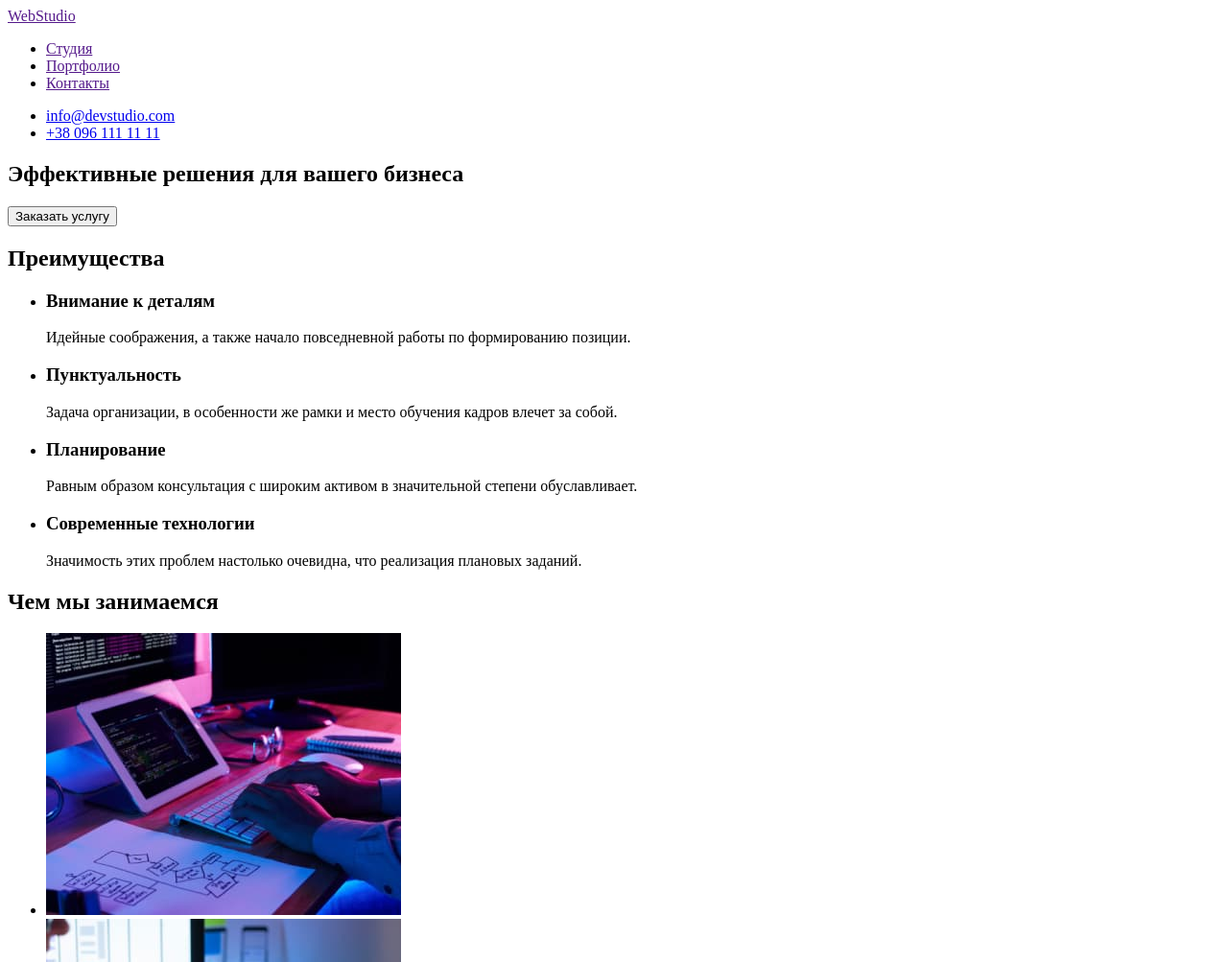
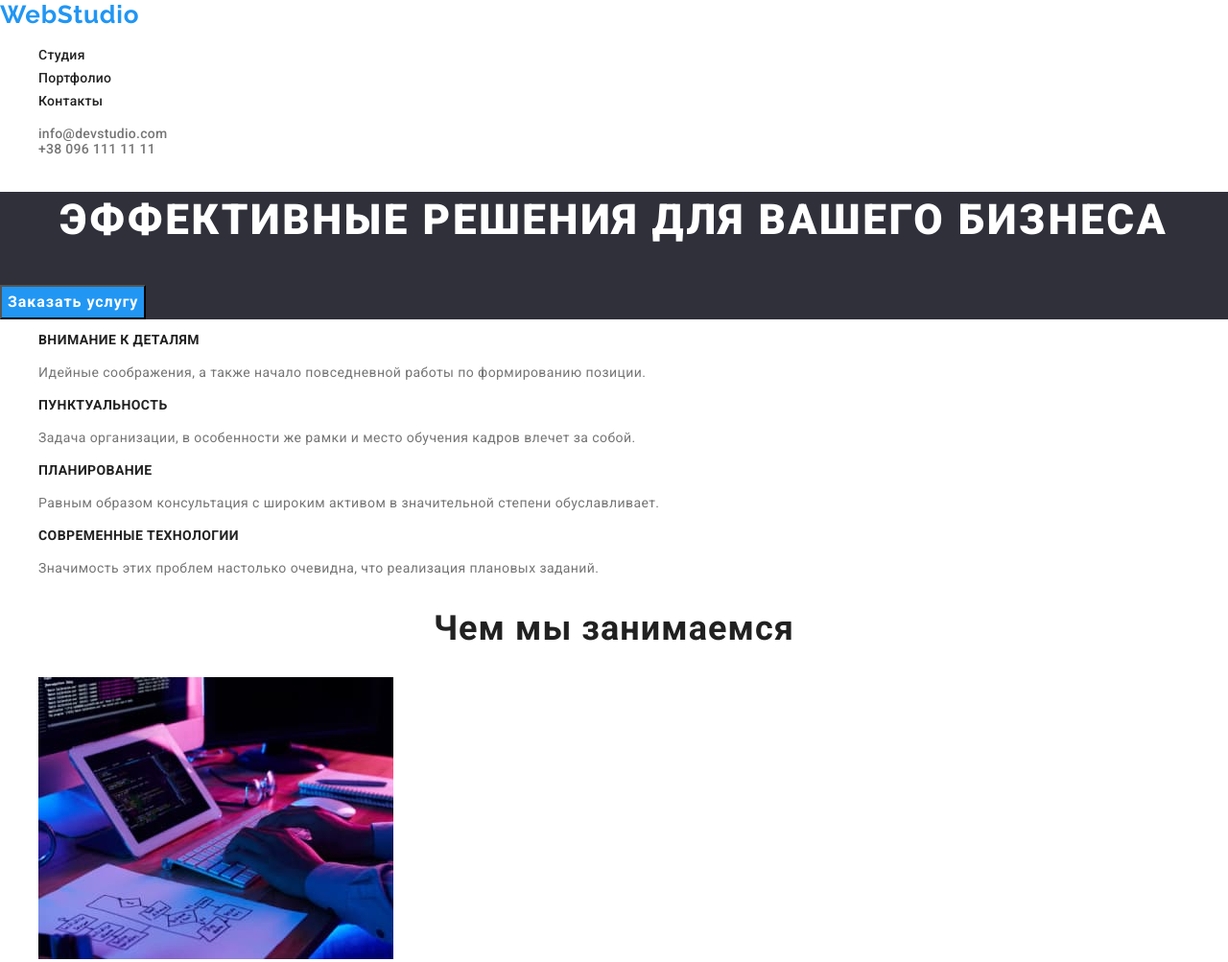
Before and after one commit to BielkaKate/goit-markup-hw-02, a plain HTML site: page index.html in a window 1280 px wide. Shown: the top 1003 px of the page at 96% size. Drawn offline with nearby package versions, Linux system fonts and the light colour scheme.

Commit message:
Добавляет стили

```diff
--- /dev/null
+++ b/css/styles.css
@@ -0,0 +1,201 @@
+:root {
+  --main-text-color: #757575;
+  --title-color: #212121;
+  --accent-color: #2196f3;
+  --alt-title-color: #ffffff;
+  --alt-text-color: #ffffff;
+  --transp-text-color: rgba(255, 255, 255, 0.6);
+
+  --background-color: #ffffff;
+  --second-background-color: #f5f4fa;
+  --dark-background-color: #2f303a;
+
+  --main-font: "Roboto", sans-serif;
+  --logo-font: "Raleway", sans-serif;
+}
+
+body {
+  background: var(--background-color);
+  font-family: var(--main-font);
+  font-size: 14px;
+  line-height: 1.71;
+  letter-spacing: 0.03em;
+  color: var(--main-text-color);
+}
+
+.link {
+  color: inherit;
+  text-decoration: none;
+}
+
+.link:hover,
+.link:focus {
+  color: var(--accent-color);
+}
+
+.list {
+  list-style: none;
+}
+
+.adress {
+  font-style: inherit;
+}
+.header {
+}
+.nav-item {
+  font-weight: 500;
+  line-height: 1.14;
+  letter-spacing: 0.02em;
+  color: var(--title-color);
+}
+.header .contacts {
+  font-weight: 500;
+  line-height: 1.14;
+  letter-spacing: 0.02em;
+}
+/* LOGO */
+
+.logo {
+  font-family: var(--logo-font);
+  font-weight: 700;
+  font-size: 26px;
+  line-height: 1.19;
+  letter-spacing: 0.03em;
+  color: var(--title-color);
+}
+.alt-logo {
+  color: var(--alt-title-color);
+}
+
+.accent-logo {
+  color: var(--accent-color);
+}
+
+/* HERO */
+.hero {
+  background-color: var(--dark-background-color);
+}
+
+.hero-title {
+  font-weight: 900;
+  font-size: 44px;
+  line-height: 1.36;
+  text-align: center;
+  letter-spacing: 0.06em;
+  text-transform: uppercase;
+
+  color: var(--alt-title-color);
+}
+
+.button {
+  font-weight: 700;
+  font-size: 16px;
+  line-height: 1.9;
+  display: flex;
+  align-items: center;
+  text-align: center;
+  letter-spacing: 0.06em;
+  color: var(--alt-text-color);
+
+  background: var(--accent-color);
+  cursor: pointer;
+}
+
+/* section */
+
+.section-title {
+  font-size: 36px;
+  line-height: 1.17;
+  text-align: center;
+  letter-spacing: 0.03em;
+
+  color: var(--title-color);
+}
+
+/* features */
+
+.features .title {
+  font-size: 14px;
+  line-height: 1.14;
+  text-transform: uppercase;
+  color: var(--title-color);
+}
+
+.features .section-title,
+.portfolio-section-title {
+  position: absolute !important;
+  clip: rect(1px 1px 1px 1px);
+  clip: rect(1px, 1px, 1px, 1px);
+  padding: 0 !important;
+  border: 0 !important;
+  height: 1px !important;
+  width: 1px !important;
+  overflow: hidden;
+}
+
+/* team */
+.team {
+  background-color: var(--second-background-color);
+}
+.team-item {
+  background-color: var(--white-background-color);
+}
+
+.team-items .title {
+  font-weight: 500;
+  font-size: 16px;
+  line-height: 1.19;
+  text-align: center;
+  color: var(--title-color);
+}
+
+.team-items p {
+  font-size: 16px;
+  line-height: 1.19;
+  text-align: center;
+}
+
+/* portfolio */
+.portfolio .button {
+  font-weight: 500;
+  font-size: 16px;
+  line-height: 1.62;
+  text-align: center;
+  letter-spacing: 0.03em;
+  color: var(--title-color);
+
+  background: var(--second-background-color);
+  cursor: pointer;
+}
+
+.portfolio .button:hover,
+.portfolio .button:focus {
+  color: var(--alt-text-color);
+  background: var(--accent-color);
+  box-shadow: 0px 3px 1px rgba(0, 0, 0, 0.1), 0px 1px 2px rgba(0, 0, 0, 0.08),
+    0px 2px 2px rgba(0, 0, 0, 0.12);
+  border-radius: 4px;
+}
+
+.portfolio-item .title {
+  font-weight: 700;
+  font-size: 18px;
+  line-height: 2;
+  letter-spacing: 0.06em;
+  color: var(--title-color);
+}
+
+.category {
+  font-size: 16px;
+  line-height: 1.87;
+}
+
+.footer {
+  background-color: var(--dark-background-color);
+}
+.footer .list {
+  color: var(--alt-text-color);
+}
+.transp {
+  color: var(--transp-text-color);
+}
--- a/index.html
+++ b/index.html
@@ -5,91 +5,96 @@
     <meta http-equiv="X-UA-Compatible" content="IE=edge">
     <meta name="viewport" content="width=device-width, initial-scale=1.0">
     <title>Студия</title>
+    <link rel="preconnect" href="https://fonts.gstatic.com">
+    <link href="https://fonts.googleapis.com/css2?family=Raleway:wght@700&family=Roboto:wght@400;500;700;900&display=swap" rel="stylesheet">
+    <link rel="stylesheet" href="https://cdnjs.cloudflare.com/ajax/libs/modern-normalize/1.0.0/modern-normalize.css">
+    <link rel="stylesheet" href="./css/styles.css" />
 </head>
 <body>
-<header>
+<header class="header">
     <nav>
-        <a href="" lang="en">WebStudio</a>
-    <ul>
-        <li><a href="">Студия</a></li>
-        <li><a href="">Портфолио</a></li>
-        <li><a href="">Контакты</a></li>
+        <a class="link logo" href="" lang="en"><span class="accent-logo">Web</span>Studio</a>
+    <ul class="list">
+        <li><a class="link nav-item" href="./index.html">Студия</a></li>
+        <li><a class="link nav-item" href="./portfolio.html">Портфолио</a></li>
+        <li><a class="link nav-item" href="">Контакты</a></li>
     </ul>
     </nav>
-    <ul>
-        <li><a href="mailto:info@devstudio.com">info@devstudio.com</a></li>
-        <li><a href="tel:+380961111111">+38 096 111 11 11</a></li>
+    <ul class="list contacts">
+        <li><a class="link" href="mailto:info@devstudio.com">info@devstudio.com</a></li>
+        <li><a class="link" href="tel:+380961111111">+38 096 111 11 11</a></li>
     </ul>
 
 </header>
 <main>
-<section>
-<h1>Эффективные решения для вашего бизнеса</h1>
-<button type="button">Заказать услугу</button>
+<section class="hero">
+<h1 class="hero-title">Эффективные решения для вашего бизнеса</h1>
+<button type="button" class="button">Заказать услугу</button>
 </section>
-<section>
-    <h2>Преимущества</h2>
-    <ul>
+<section class="section features">
+    <h2 class="section-title">Преимущества</h2>
+    <ul class="list">
         <li>
-            <h3>Внимание к деталям</h3>
-            <p>Идейные соображения, а также начало повседневной работы по формированию позиции.</p>
+            <h3 class="title">Внимание к деталям</h3>
+            <p class="description">Идейные соображения, а также начало повседневной работы по формированию позиции.</p>
         </li>
         <li>
-            <h3>Пунктуальность</h3>
-            <p>Задача организации, в особенности же рамки и место обучения кадров влечет за собой.</p>
+            <h3 class="title">Пунктуальность</h3>
+            <p class="description">Задача организации, в особенности же рамки и место обучения кадров влечет за собой.</p>
         </li>
         <li>
-            <h3>Планирование</h3>
-            <p>Равным образом консультация с широким активом в значительной степени обуславливает.</p>
+            <h3 class="title">Планирование</h3>
+            <p class="description">Равным образом консультация с широким активом в значительной степени обуславливает.</p>
         </li>
         <li>
-            <h3>Современные технологии</h3>
-            <p>Значимость этих проблем настолько очевидна, что реализация плановых заданий.</p>
+            <h3 class="title">Современные технологии</h3>
+            <p class="description">Значимость этих проблем настолько очевидна, что реализация плановых заданий.</p>
         </li>
     </ul>
 </section>
-<section>
-    <h2>Чем мы занимаемся</h2>
-    <ul>
+<section class="section work">
+    <h2 class="section-title">Чем мы занимаемся</h2>
+    <ul class="list">
         <li><img src="./images/img1.jpg" alt="Рабочий процесс" width="370" height="294"></li>
         <li><img src="./images/img2.jpg" alt="Рабочий процесс" width="370" height="294"></li>
         <li><img src="./images/img3.jpg" alt="Рабочий процесс" width="370" height="294"></li>
     </ul>
 </section>
-<section>
-    <h2>Наша команда</h2>
-    <ul>
-        <li><img src="./images/our-team/ihor-demyanenko.jpg" alt="фото сотрудника" width="270" height="260">
-            <h3>Игорь Демьяненко</h3>
+<section class="section team">
+    <h2 class="section-title">Наша команда</h2>
+    <ul class="list team-items">
+        <li class="team-item"><img src="./images/our-team/ihor-demyanenko.jpg" alt="фото сотрудника" width="270" height="260">
+            <h3 class="title">Игорь Демьяненко</h3>
             <p lang="en">Product Designer</p>
         </li>
-        <li>
+        <li class="team-item">
             <img src="./images/our-team/olga-repina.jpg" alt="фото сотрудника" width="270" height="260">
-            <h3>Ольга Репина</h3>
+            <h3 class="title">Ольга Репина</h3>
             <p lang="en">Frontend Developer</p>
         </li>
-        <li>
+        <li class="team-item">
             <img src="./images/our-team/nikolay-tarasov.jpg" alt="фото сотрудника" width="270" height="260">
-            <h3>Николай Тарасов</h3>
+            <h3 class="title">Николай Тарасов</h3>
             <p lang="en">Marketing</p>
         </li>
-        <li>
+        <li class="team-item">
             <img src="./images/our-team/mihail-yermakov.jpg" alt="фото сотрудника" width="270">
-            <h3>Михаил Ермаков</h3>
+            <h3 class="title">Михаил Ермаков</h3>
             <p lang="en">UI Designer</p>
         </li>
     </ul>
 </section>
+
 </main>
-<footer>
+<footer class="footer">
 
-        <a href="" lang="en">WebStudio</a>
-        <address>
+        <a class="link logo alt-logo" href="" lang="en"><span class="accent-logo">Web</span>Studio</a>
+        <address class="adress">
 
-        <ul>
+        <ul class="list">
             <li>г. Киев, пр-т Леси Украинки, 26</li>
-            <li><a href="mailto:info@devstudio.com">info@devstudio.com</a></li>
-            <li><a href="tel:+380961111111">+38 096 111 11 11</a></li>
+            <li class="transp"><a class="link" href="mailto:info@devstudio.com">info@devstudio.com</a></li>
+            <li class="transp"><a class="link" href="tel:+380961111111">+38 096 111 11 11</a></li>
         </ul>
 
         </address>
```
